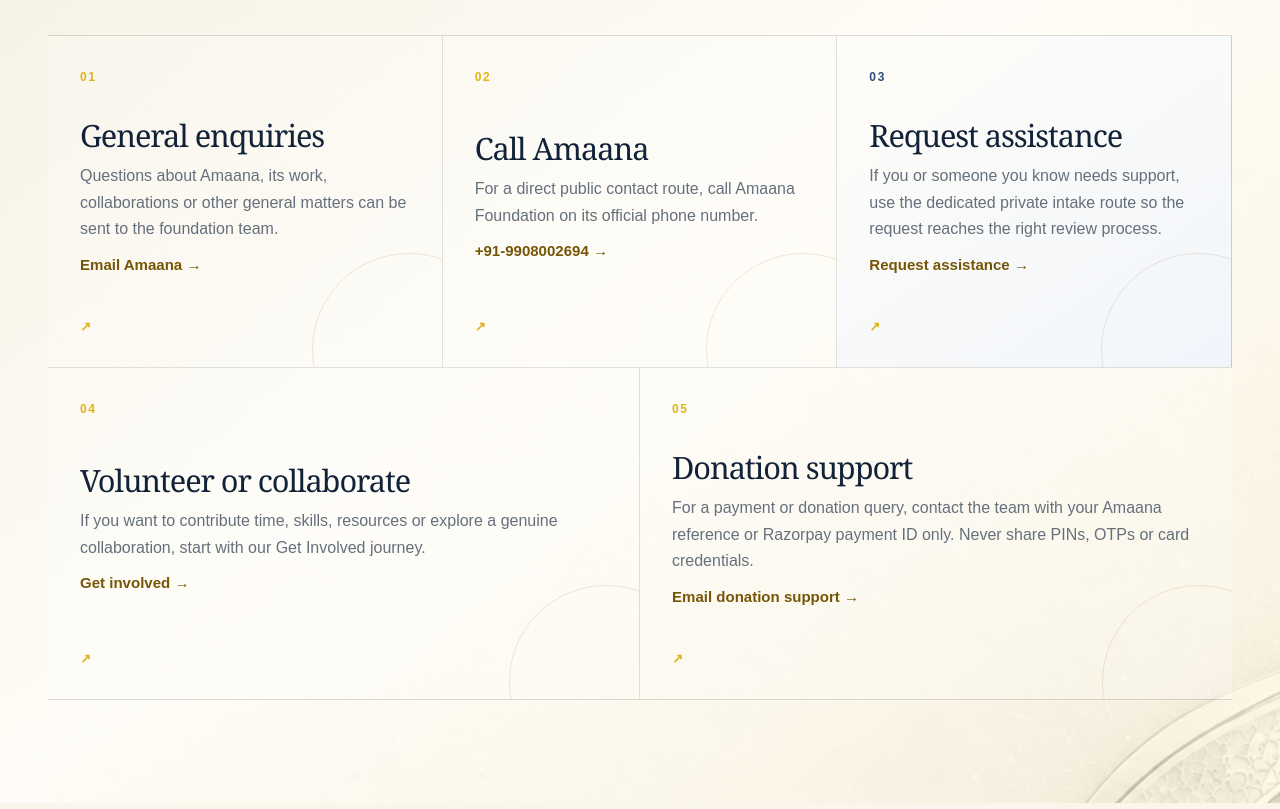
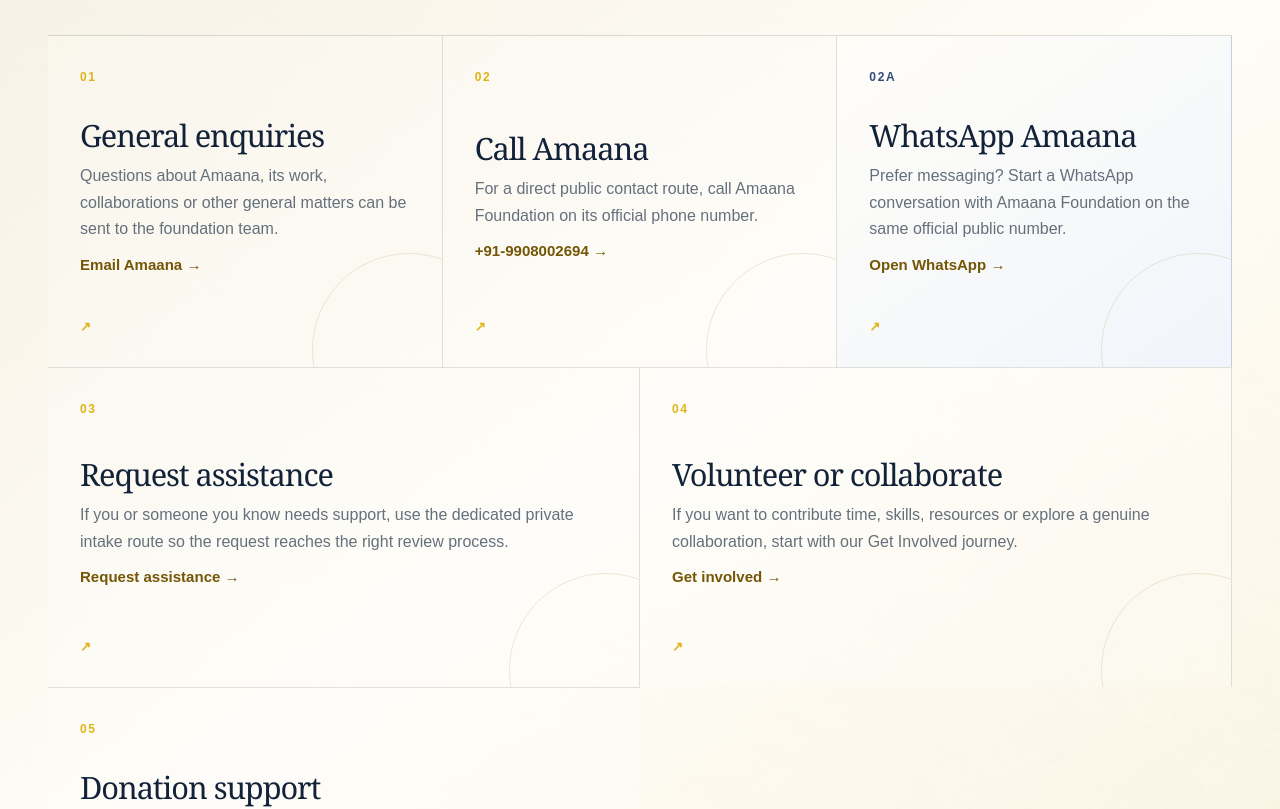
Before and after one commit to immazhark/amaana-platform, a Next.js app: page /contact in a window 1280 px wide. Shown: the part 1140-1949 px from the top of the page. Built offline with nearby package versions, Linux system fonts and the light colour scheme; no server answers.

Commit message:
feat: add explicit official WhatsApp contact path

```diff
--- a/src/app/contact/page.tsx
+++ b/src/app/contact/page.tsx
@@ -23,6 +23,7 @@ export const metadata: Metadata = {
 const contactPaths = [
   { marker: "01", title: "General enquiries", copy: "Questions about Amaana, its work, collaborations or other general matters can be sent to the foundation team.", action: "Email Amaana", href: "mailto:amaanafoundation24@gmail.com" },
   { marker: "02", title: "Call Amaana", copy: "For a direct public contact route, call Amaana Foundation on its official phone number.", action: "+91-9908002694", href: "tel:+919908002694" },
+  { marker: "02A", title: "WhatsApp Amaana", copy: "Prefer messaging? Start a WhatsApp conversation with Amaana Foundation on the same official public number.", action: "Open WhatsApp", href: "https://wa.me/919908002694" },
   { marker: "03", title: "Request assistance", copy: "If you or someone you know needs support, use the dedicated private intake route so the request reaches the right review process.", action: "Request assistance", href: "/request-assistance" },
   { marker: "04", title: "Volunteer or collaborate", copy: "If you want to contribute time, skills, resources or explore a genuine collaboration, start with our Get Involved journey.", action: "Get involved", href: "/get-involved" },
   { marker: "05", title: "Donation support", copy: "For a payment or donation query, contact the team with your Amaana reference or Razorpay payment ID only. Never share PINs, OTPs or card credentials.", action: "Email donation support", href: "mailto:amaanafoundation24@gmail.com?subject=Donation%20support" },
```
